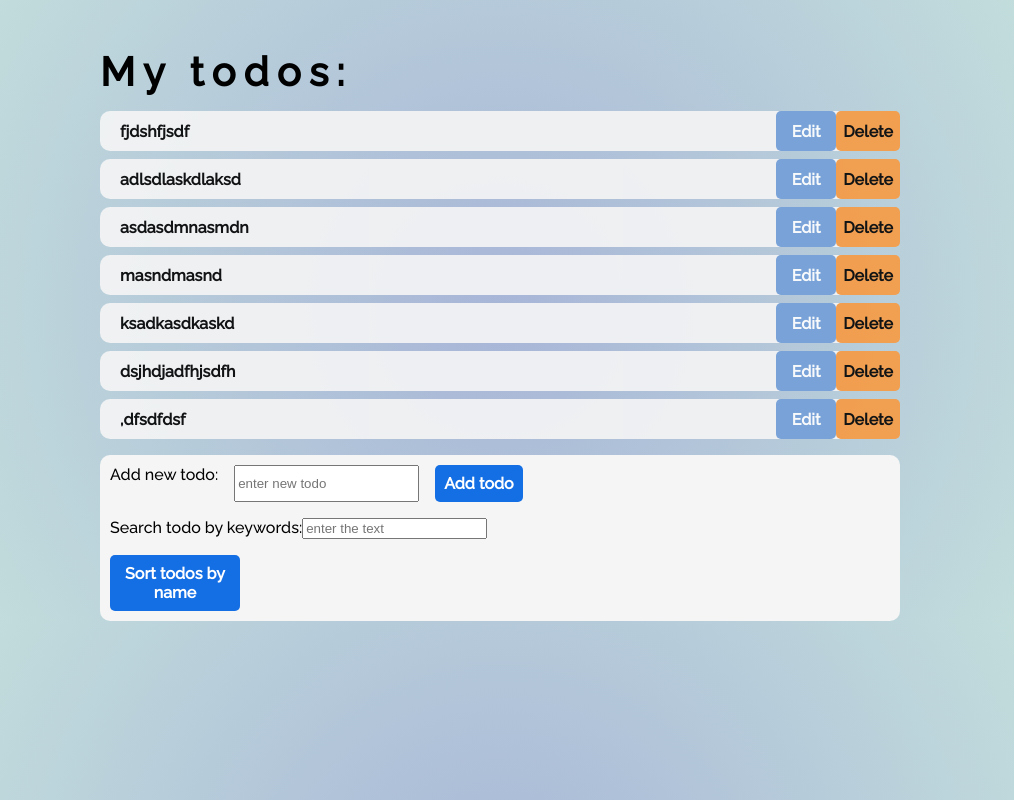
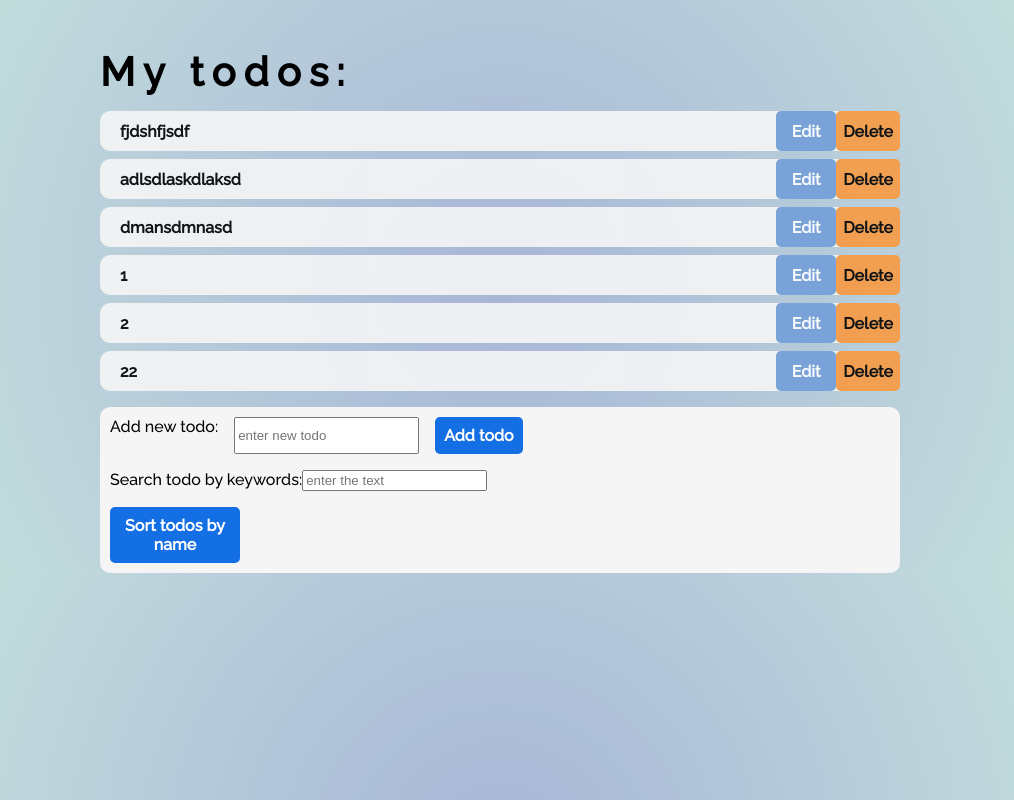
Before and after one commit to gibidon/react_with_context, a React (Create React App) app: page / in a window 1280 px wide. Shown: the whole page, without its empty margins (140-1154 px from the left). Built offline with nearby package versions, Linux system fonts and the light colour scheme; data requests are answered from the project's data file.

Commit message:
v4 cleaned and fixed search only by title

```diff
--- a/db.json
+++ b/db.json
@@ -9,24 +9,20 @@
       "id": 118
     },
     {
-      "title": "asdasdmnasmdn",
+      "title": "dmansdmnasd",
       "id": 122
     },
     {
-      "title": "masndmasnd",
-      "id": 126
+      "title": "1",
+      "id": 123
     },
     {
-      "title": "ksadkasdkaskd",
-      "id": 127
+      "title": "2",
+      "id": 124
     },
     {
-      "title": "dsjhdjadfhjsdfh",
-      "id": 128
-    },
-    {
-      "title": ",dfsdfdsf",
-      "id": 129
+      "title": "22",
+      "id": 125
     }
   ]
 }
--- a/src/api/api.js
+++ b/src/api/api.js
@@ -19,8 +19,8 @@ const fetchServer = (
     url += "?_sort=title"
   }
   if (searchMode) {
-    console.log("ss", payload.text)
-    url += `?q=${payload.text}`
+    // url += `?q=${payload.text}`
+    url += `?&title_like=${payload.text}`
   }
 
   return fetch(url, options).then((response) => response.json())
--- a/src/components/ControlPanel/components/SearchForm/SearchForm.jsx
+++ b/src/components/ControlPanel/components/SearchForm/SearchForm.jsx
@@ -2,9 +2,9 @@ import { useState, useContext } from "react"
 // import { AppContext } from "../../../contexts/AppContext"
 import { AppContext } from "../../../../contexts/AppContext"
 
-export const SearchForm = ({ searchTodo }) => {
+export const SearchForm = () => {
   const [inputState, setInputState] = useState("")
-  const { todos, dispatch } = useContext(AppContext)
+  const { dispatch } = useContext(AppContext)
 
   return (
     <div>
--- a/src/components/EditTemplate/EditTemplate.jsx
+++ b/src/components/EditTemplate/EditTemplate.jsx
@@ -1,11 +1,8 @@
-import { useState, useContext } from "react"
+import { useState } from "react"
 import styles from "./EditTemplate.module.css"
-// import { AppContext } from "../contexts/AppContext"
-import { AppContext } from "../../contexts/AppContext"
 
 export const EditTemplate = ({ update, cancelTodoUpdate }) => {
   const [state, setState] = useState("")
-  const { todos, dispatch } = useContext(AppContext)
 
   return (
     <div className={styles.edit_module}>
@@ -16,12 +13,6 @@ export const EditTemplate = ({ update, cancelTodoUpdate }) => {
         }}
         className={styles.edit_content}
       >
-        {/* <input
-          type="text"
-          placeholder="edit task"
-          value={state}
-          onChange={(e) => setState(e.target.value)}
-        /> */}
         <textarea
           type="text"
           placeholder="edit task"
```
